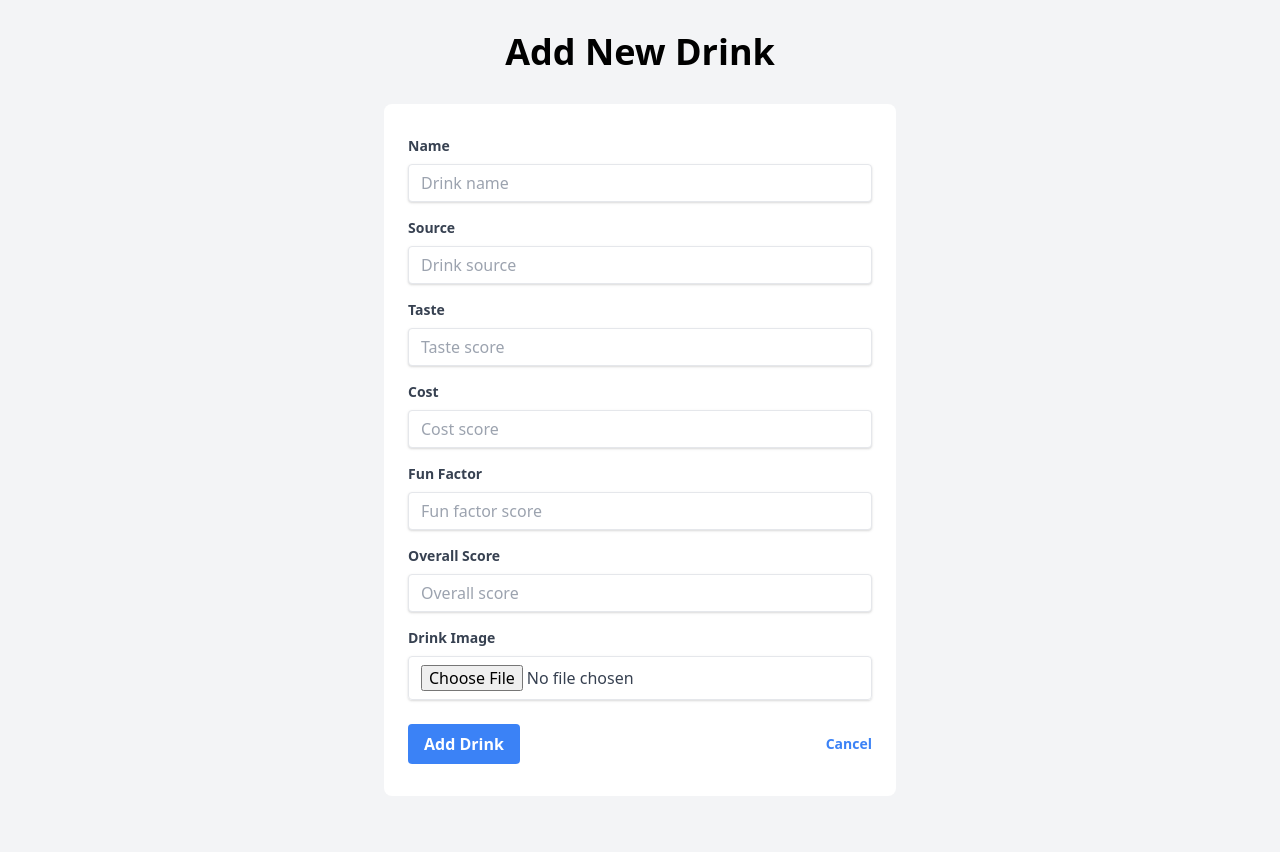
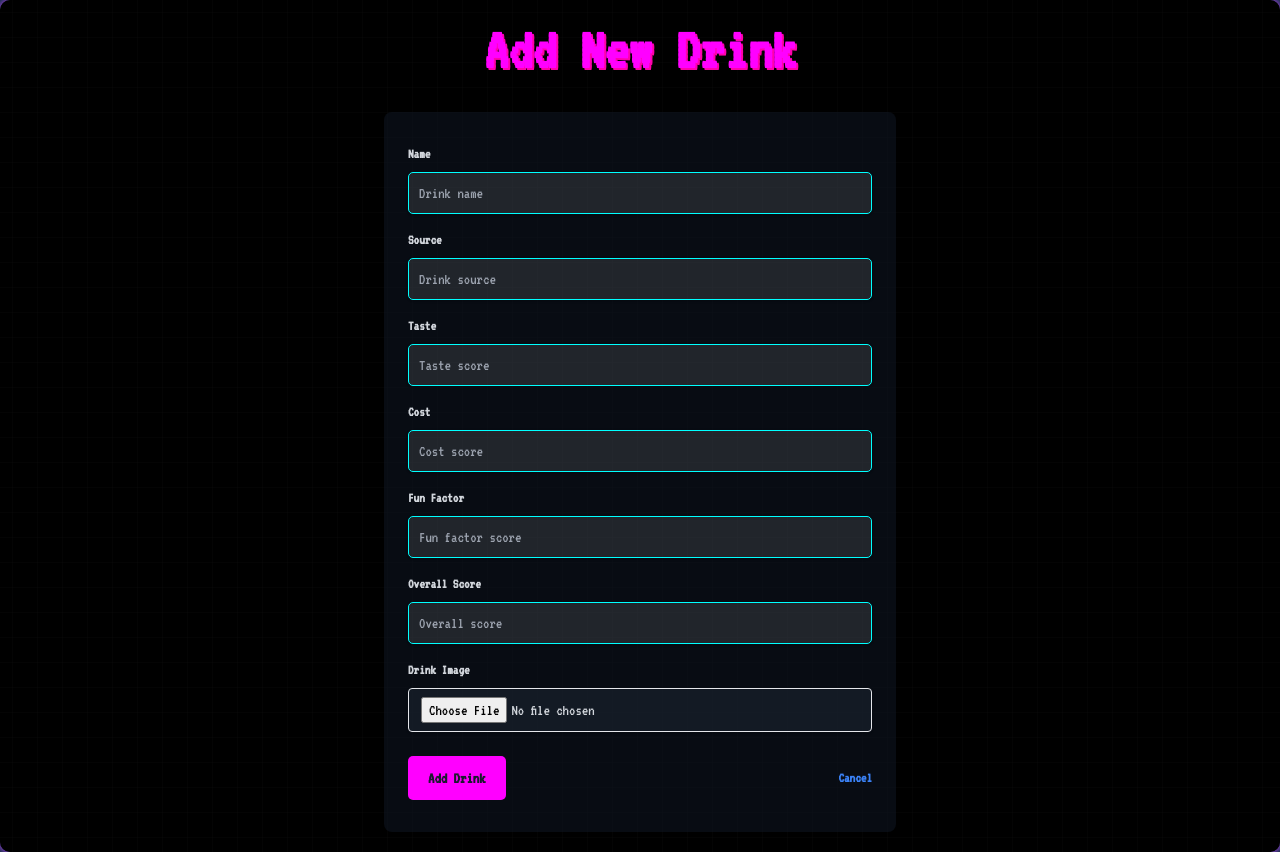
Before and after one commit to MichaelWright44/DrinkRanker_Website, a Flask app: page /admin/add in a window 1280 px wide. Before the commit the page ends 764 px from the top, so only its background shows below. Run offline with Flask 3, Linux system fonts and the light colour scheme; a user stored in the database is signed in.

Commit message:
Agent step completed: Improve the site's appearance with a Synthwave theme

```diff
--- /dev/null
+++ b/static/css/synthwave.css
@@ -0,0 +1,130 @@
+/* Synthwave theme */
+:root {
+  --primary-color: #ff00ff;
+  --secondary-color: #00ffff;
+  --background-color: #1a1a2e;
+  --text-color: #ffffff;
+  --accent-color: #ff00aa;
+}
+
+body {
+  font-family: 'VT323', monospace;
+  background-color: var(--background-color);
+  color: var(--text-color);
+  background-image:
+    linear-gradient(0deg, transparent 24%, rgba(255, 255, 255, .05) 25%, rgba(255, 255, 255, .05) 26%, transparent 27%, transparent 74%, rgba(255, 255, 255, .05) 75%, rgba(255, 255, 255, .05) 76%, transparent 77%, transparent),
+    linear-gradient(90deg, transparent 24%, rgba(255, 255, 255, .05) 25%, rgba(255, 255, 255, .05) 26%, transparent 27%, transparent 74%, rgba(255, 255, 255, .05) 75%, rgba(255, 255, 255, .05) 76%, transparent 77%, transparent);
+  background-size: 50px 50px;
+}
+
+h1, h2, h3, h4, h5, h6 {
+  color: var(--primary-color);
+  text-shadow: 2px 2px var(--accent-color);
+}
+
+a {
+  color: var(--secondary-color);
+  text-decoration: none;
+}
+
+a:hover {
+  color: var(--accent-color);
+}
+
+.container {
+  background-color: rgba(0, 0, 0, 0.7);
+  border-radius: 10px;
+  padding: 20px;
+  box-shadow: 0 0 10px var(--primary-color), 0 0 20px var(--secondary-color);
+}
+
+table {
+  border-collapse: separate;
+  border-spacing: 0;
+  width: 100%;
+  border: 2px solid var(--primary-color);
+  border-radius: 10px;
+  overflow: hidden;
+}
+
+th, td {
+  padding: 12px;
+  background-color: rgba(0, 0, 0, 0.5);
+  border-bottom: 1px solid var(--primary-color);
+}
+
+th {
+  background-color: var(--primary-color);
+  color: var(--background-color);
+  text-transform: uppercase;
+  letter-spacing: 2px;
+}
+
+tr:last-child td {
+  border-bottom: none;
+}
+
+.btn {
+  background-color: var(--primary-color);
+  color: var(--background-color);
+  border: none;
+  padding: 10px 20px;
+  border-radius: 5px;
+  cursor: pointer;
+  transition: all 0.3s ease;
+}
+
+.btn:hover {
+  background-color: var(--accent-color);
+  box-shadow: 0 0 10px var(--accent-color);
+}
+
+input[type="text"], input[type="password"], input[type="number"], textarea {
+  background-color: rgba(255, 255, 255, 0.1);
+  border: 1px solid var(--secondary-color);
+  color: var(--text-color);
+  padding: 10px;
+  border-radius: 5px;
+}
+
+input[type="text"]:focus, input[type="password"]:focus, input[type="number"]:focus, textarea:focus {
+  outline: none;
+  box-shadow: 0 0 5px var(--accent-color);
+}
+
+/* DataTables custom styling */
+.dataTables_wrapper {
+  color: var(--text-color);
+}
+
+.dataTables_filter input {
+  background-color: rgba(255, 255, 255, 0.1);
+  color: var(--text-color);
+  border: 1px solid var(--secondary-color);
+}
+
+.dataTables_length select {
+  background-color: rgba(255, 255, 255, 0.1);
+  color: var(--text-color);
+  border: 1px solid var(--secondary-color);
+}
+
+.dataTables_info {
+  color: var(--text-color);
+}
+
+.dataTables_paginate .paginate_button {
+  background-color: var(--primary-color);
+  color: var(--background-color) !important;
+  border: none !important;
+}
+
+.dataTables_paginate .paginate_button:hover {
+  background-color: var(--accent-color) !important;
+  color: var(--text-color) !important;
+}
+
+.dataTables_paginate .paginate_button.current {
+  background-color: var(--secondary-color) !important;
+  color: var(--background-color) !important;
+}
--- a/templates/add_drink.html
+++ b/templates/add_drink.html
@@ -4,59 +4,62 @@
     <meta charset="UTF-8">
     <meta name="viewport" content="width=device-width, initial-scale=1.0">
     <title>Add New Drink - Admin Panel</title>
+    <link href="https://fonts.googleapis.com/css2?family=VT323&display=swap" rel="stylesheet">
     <link href="https://cdn.jsdelivr.net/npm/tailwindcss@2.2.19/dist/tailwind.min.css" rel="stylesheet">
+    <link rel="stylesheet" href="{{ url_for('static', filename='css/styles.css') }}">
+    <link rel="stylesheet" href="{{ url_for('static', filename='css/synthwave.css') }}">
 </head>
-<body class="bg-gray-100">
+<body class="bg-black">
     <div class="container mx-auto px-4 py-8">
-        <h1 class="text-4xl font-bold text-center mb-8">Add New Drink</h1>
-        <div class="max-w-md mx-auto bg-white rounded-lg overflow-hidden md:max-w-lg">
+        <h1 class="text-6xl font-bold text-center mb-8">Add New Drink</h1>
+        <div class="max-w-md mx-auto bg-opacity-50 bg-gray-900 rounded-lg overflow-hidden md:max-w-lg">
             <div class="md:flex">
                 <div class="w-full px-6 py-8">
                     <form action="{{ url_for('add_drink') }}" method="POST" enctype="multipart/form-data">
                         <div class="mb-4">
-                            <label class="block text-gray-700 text-sm font-bold mb-2" for="name">
+                            <label class="block text-gray-300 text-sm font-bold mb-2" for="name">
                                 Name
                             </label>
-                            <input class="shadow appearance-none border rounded w-full py-2 px-3 text-gray-700 leading-tight focus:outline-none focus:shadow-outline" id="name" name="name" type="text" placeholder="Drink name" required>
+                            <input class="shadow appearance-none border rounded w-full py-2 px-3 text-gray-300 leading-tight focus:outline-none focus:shadow-outline bg-opacity-50 bg-gray-800" id="name" name="name" type="text" placeholder="Drink name" required>
                         </div>
                         <div class="mb-4">
-                            <label class="block text-gray-700 text-sm font-bold mb-2" for="source">
+                            <label class="block text-gray-300 text-sm font-bold mb-2" for="source">
                                 Source
                             </label>
-                            <input class="shadow appearance-none border rounded w-full py-2 px-3 text-gray-700 leading-tight focus:outline-none focus:shadow-outline" id="source" name="source" type="text" placeholder="Drink source" required>
+                            <input class="shadow appearance-none border rounded w-full py-2 px-3 text-gray-300 leading-tight focus:outline-none focus:shadow-outline bg-opacity-50 bg-gray-800" id="source" name="source" type="text" placeholder="Drink source" required>
                         </div>
                         <div class="mb-4">
-                            <label class="block text-gray-700 text-sm font-bold mb-2" for="taste">
+                            <label class="block text-gray-300 text-sm font-bold mb-2" for="taste">
                                 Taste
                             </label>
-                            <input class="shadow appearance-none border rounded w-full py-2 px-3 text-gray-700 leading-tight focus:outline-none focus:shadow-outline" id="taste" name="taste" type="number" step="0.1" min="0" max="5" placeholder="Taste score" required>
+                            <input class="shadow appearance-none border rounded w-full py-2 px-3 text-gray-300 leading-tight focus:outline-none focus:shadow-outline bg-opacity-50 bg-gray-800" id="taste" name="taste" type="number" step="0.1" min="0" max="5" placeholder="Taste score" required>
                         </div>
                         <div class="mb-4">
-                            <label class="block text-gray-700 text-sm font-bold mb-2" for="cost">
+                            <label class="block text-gray-300 text-sm font-bold mb-2" for="cost">
                                 Cost
                             </label>
-                            <input class="shadow appearance-none border rounded w-full py-2 px-3 text-gray-700 leading-tight focus:outline-none focus:shadow-outline" id="cost" name="cost" type="number" step="0.1" min="0" max="5" placeholder="Cost score" required>
+                            <input class="shadow appearance-none border rounded w-full py-2 px-3 text-gray-300 leading-tight focus:outline-none focus:shadow-outline bg-opacity-50 bg-gray-800" id="cost" name="cost" type="number" step="0.1" min="0" max="5" placeholder="Cost score" required>
                         </div>
                         <div class="mb-4">
-                            <label class="block text-gray-700 text-sm font-bold mb-2" for="fun_factor">
+                            <label class="block text-gray-300 text-sm font-bold mb-2" for="fun_factor">
                                 Fun Factor
                             </label>
-                            <input class="shadow appearance-none border rounded w-full py-2 px-3 text-gray-700 leading-tight focus:outline-none focus:shadow-outline" id="fun_factor" name="fun_factor" type="number" step="0.1" min="0" max="5" placeholder="Fun factor score" required>
+                            <input class="shadow appearance-none border rounded w-full py-2 px-3 text-gray-300 leading-tight focus:outline-none focus:shadow-outline bg-opacity-50 bg-gray-800" id="fun_factor" name="fun_factor" type="number" step="0.1" min="0" max="5" placeholder="Fun factor score" required>
                         </div>
                         <div class="mb-4">
-                            <label class="block text-gray-700 text-sm font-bold mb-2" for="overall_score">
+                            <label class="block text-gray-300 text-sm font-bold mb-2" for="overall_score">
                                 Overall Score
                             </label>
-                            <input class="shadow appearance-none border rounded w-full py-2 px-3 text-gray-700 leading-tight focus:outline-none focus:shadow-outline" id="overall_score" name="overall_score" type="number" step="0.1" min="0" max="5" placeholder="Overall score" required>
+                            <input class="shadow appearance-none border rounded w-full py-2 px-3 text-gray-300 leading-tight focus:outline-none focus:shadow-outline bg-opacity-50 bg-gray-800" id="overall_score" name="overall_score" type="number" step="0.1" min="0" max="5" placeholder="Overall score" required>
                         </div>
                         <div class="mb-6">
-                            <label class="block text-gray-700 text-sm font-bold mb-2" for="image">
+                            <label class="block text-gray-300 text-sm font-bold mb-2" for="image">
                                 Drink Image
                             </label>
-                            <input class="shadow appearance-none border rounded w-full py-2 px-3 text-gray-700 leading-tight focus:outline-none focus:shadow-outline" id="image" name="image" type="file" accept="image/*">
+                            <input class="shadow appearance-none border rounded w-full py-2 px-3 text-gray-300 leading-tight focus:outline-none focus:shadow-outline bg-opacity-50 bg-gray-800" id="image" name="image" type="file" accept="image/*">
                         </div>
                         <div class="flex items-center justify-between">
-                            <button class="bg-blue-500 hover:bg-blue-700 text-white font-bold py-2 px-4 rounded focus:outline-none focus:shadow-outline" type="submit">
+                            <button class="btn bg-purple-600 hover:bg-purple-700 text-white font-bold py-2 px-4 rounded focus:outline-none focus:shadow-outline" type="submit">
                                 Add Drink
                             </button>
                             <a class="inline-block align-baseline font-bold text-sm text-blue-500 hover:text-blue-800" href="{{ url_for('admin') }}">
```
Also changed, not shown: templates/admin.html (+14 -11 lines), templates/index.html (+9 -7 lines), templates/login.html (+12 -9 lines), templates/manage_suggestions.html (+13 -10 lines), templates/suggest_drink.html (+16 -13 lines), drnk_logo.png (added), static/uploads/coca_cola_goli.png (deleted).
